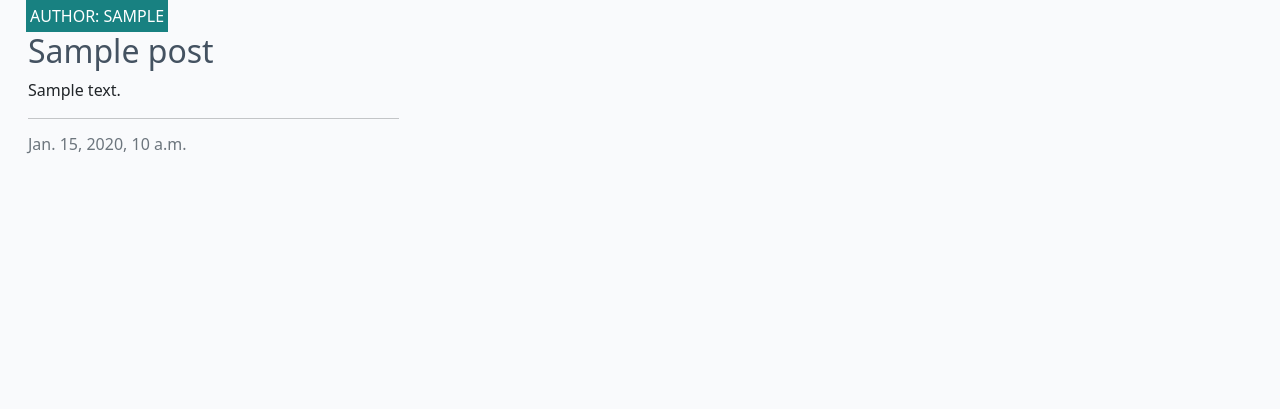
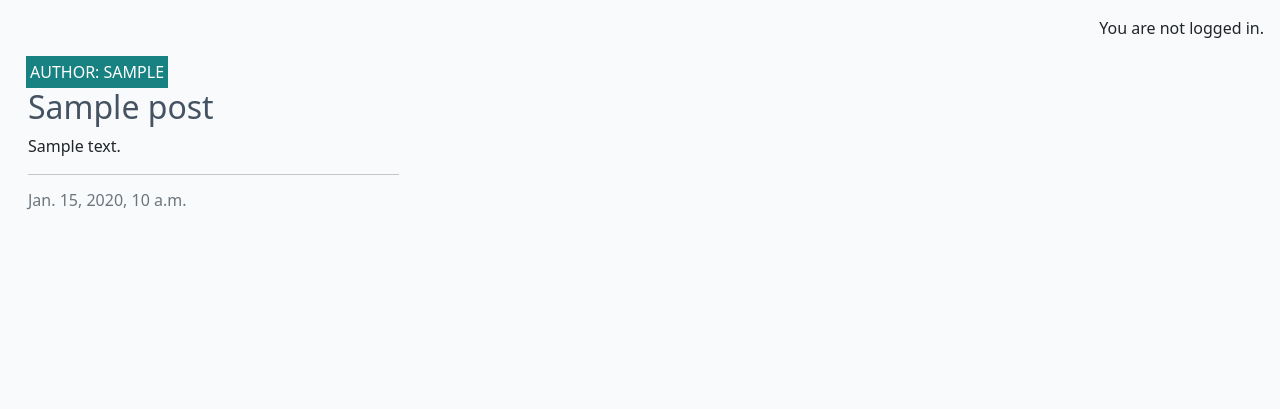
Before and after one commit to livlockyeardev/django_blog, a Django app: page / in a window 1280 px wide. Shown: the part 60-469 px from the top of the page. Run offline with Django 4.2, Linux system fonts and the light colour scheme; tables that the repository leaves empty hold one stand-in row (values such as "Sample post").

Commit message:
add personalised login note

```diff
--- a/codestar/settings.py
+++ b/codestar/settings.py
@@ -27,7 +27,7 @@ TEMPLATES_DIR = os.path.join(BASE_DIR, 'templates')
 SECRET_KEY = os.environ.get("SECRET_KEY")
 
 # SECURITY WARNING: don't run with debug turned on in production!
-DEBUG = False
+DEBUG = True
 
 ALLOWED_HOSTS = ['.herokuapp.com', '127.0.0.1']
 
--- a/templates/base.html
+++ b/templates/base.html
@@ -115,6 +115,11 @@
     </nav>
 
     <main class="flex-shrink-0 main-bg">
+      {% if user.is_authenticated %}
+      <p class="text-end m-3">You are logged in as {{ user.username }}</p>
+      {% else %}
+      <p class="text-end m-3">You are not logged in.</p>
+      {% endif %}
       {% block content %}
       <!-- Content Goes here -->
       {% endblock content %}
```
